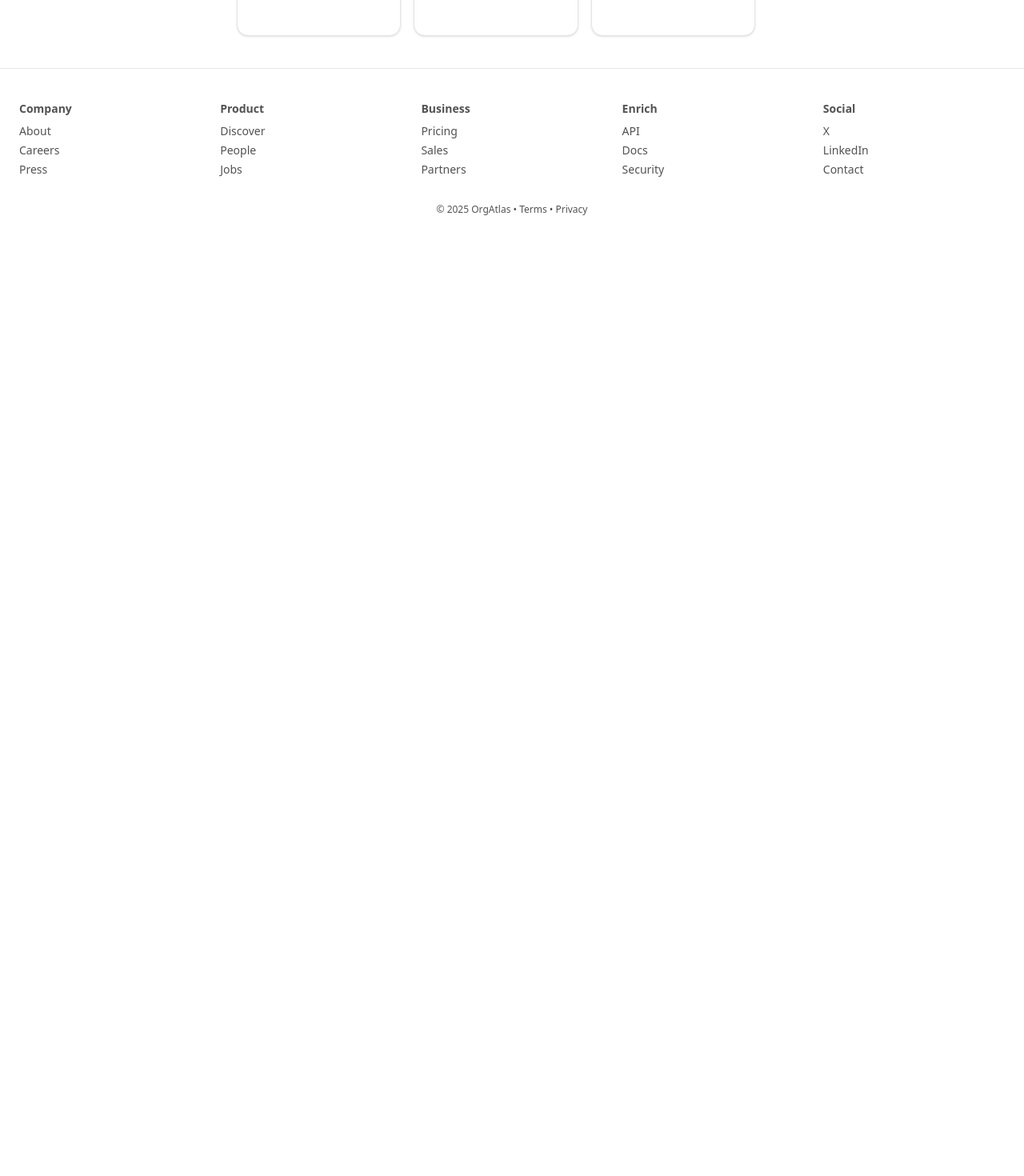
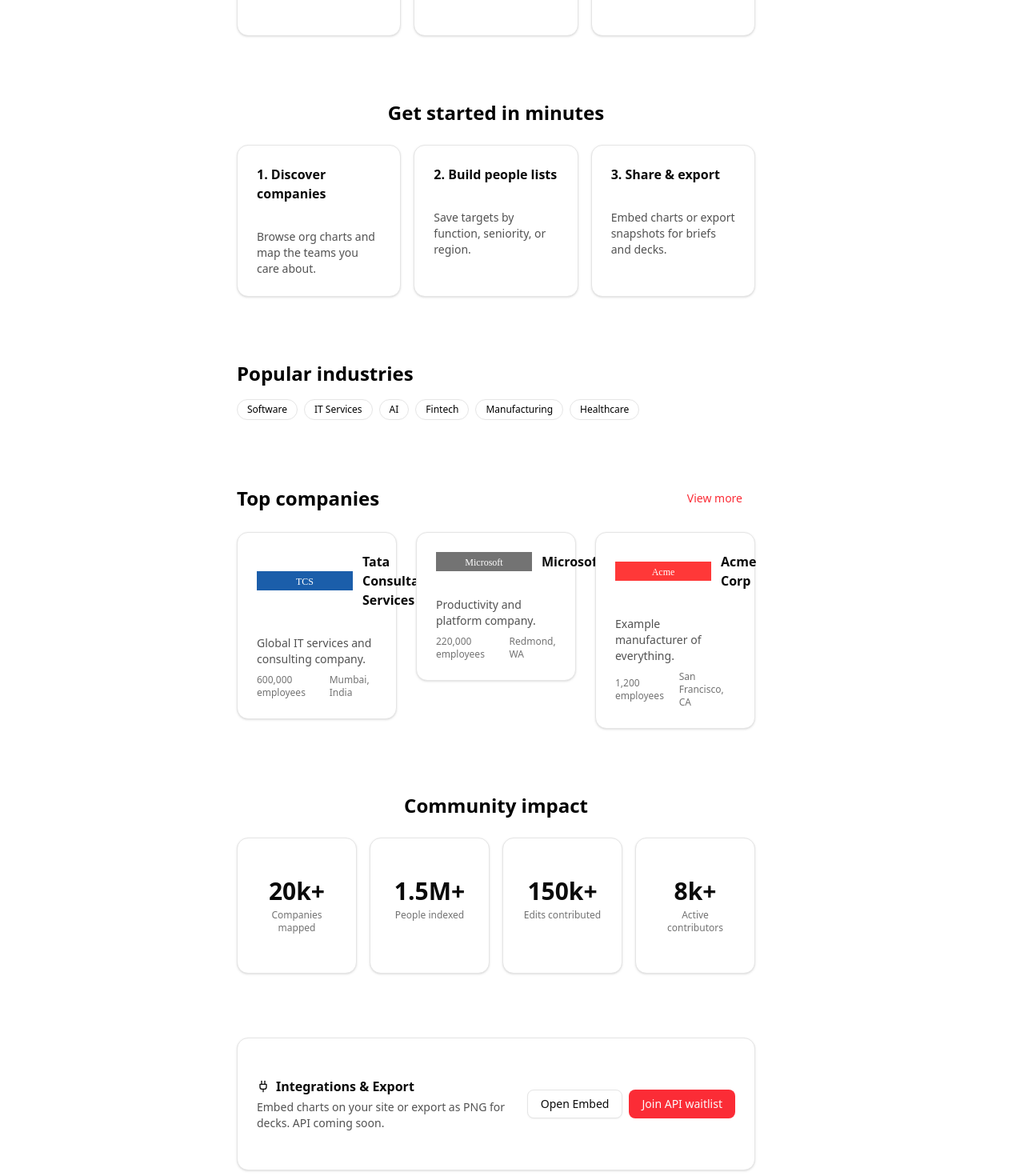
Before and after one commit to sarthak-pattanaik/orgatlas, a Next.js app in the folder orgatlas/: page / in a window 1280 px wide. Shown: the part 2020-3490 px from the top of the page at 80% size. Before the commit the page ends 2330 px from the top, so only its background shows below. Built offline with nearby package versions, Linux system fonts and the light colour scheme.

Commit message:
Add sections for getting started, industries, and community stats
Co-authored-by: sarthakpatnaik5 <sarthakpatnaik5@gmail.com>

```diff
--- a/orgatlas/src/app/page.tsx
+++ b/orgatlas/src/app/page.tsx
@@ -5,7 +5,7 @@ import { Button } from "@/components/ui/button";
 import { Input } from "@/components/ui/input";
 import { Card, CardContent, CardHeader, CardTitle } from "@/components/ui/card";
 import { companies } from "@/data/companies";
-import { BarChart, Building2, Share2, Users, Target, Sparkles } from "lucide-react";
+import { BarChart, Building2, Share2, Users, Target, Sparkles, Plug } from "lucide-react";
 import { StatCard } from "@/components/common/StatCard";
 import * as React from "react";
 
@@ -182,6 +182,108 @@ export default function Home() {
               ))}
             </div>
           </div>
+
+          {/* Get started */}
+          <div className="mt-20">
+            <h2 className="text-2xl font-bold text-center">Get started in minutes</h2>
+            <div className="mt-6 grid grid-cols-1 md:grid-cols-3 gap-4">
+              <Card>
+                <CardHeader>
+                  <CardTitle className="text-base">1. Discover companies</CardTitle>
+                </CardHeader>
+                <CardContent className="text-sm text-neutral-600 dark:text-neutral-300">Browse org charts and map the teams you care about.</CardContent>
+              </Card>
+              <Card>
+                <CardHeader>
+                  <CardTitle className="text-base">2. Build people lists</CardTitle>
+                </CardHeader>
+                <CardContent className="text-sm text-neutral-600 dark:text-neutral-300">Save targets by function, seniority, or region.</CardContent>
+              </Card>
+              <Card>
+                <CardHeader>
+                  <CardTitle className="text-base">3. Share & export</CardTitle>
+                </CardHeader>
+                <CardContent className="text-sm text-neutral-600 dark:text-neutral-300">Embed charts or export snapshots for briefs and decks.</CardContent>
+              </Card>
+            </div>
+          </div>
+
+          {/* Popular industries */}
+          <div className="mt-20">
+            <h2 className="text-2xl font-bold">Popular industries</h2>
+            <div className="mt-4 flex flex-wrap gap-2">
+              {[
+                { label: "Software" },
+                { label: "IT Services" },
+                { label: "AI" },
+                { label: "Fintech" },
+                { label: "Manufacturing" },
+                { label: "Healthcare" },
+              ].map((f) => (
+                <Link key={f.label} href={`/discover?industry=${encodeURIComponent(f.label)}`} className="inline-flex items-center rounded-full border px-3 py-1 text-xs hover:bg-neutral-50 dark:hover:bg-neutral-900">
+                  {f.label}
+                </Link>
+              ))}
+            </div>
+          </div>
+
+          {/* Top companies */}
+          <div className="mt-20">
+            <div className="flex items-center justify-between">
+              <h2 className="text-2xl font-bold">Top companies</h2>
+              <Button asChild variant="link" className="text-red-500">
+                <Link href="/discover">View more</Link>
+              </Button>
+            </div>
+            <div className="mt-6 grid grid-cols-1 md:grid-cols-3 gap-6">
+              {companies.map((c) => (
+                <Link key={c.id} href={`/org/${c.slug}`}>
+                  <Card className="hover:shadow-sm transition-shadow">
+                    <CardHeader>
+                      <CardTitle className="flex items-center gap-3 text-base">
+                        <img src={c.logo_url ?? `/${c.slug}.svg`} alt={c.name} className="h-6" />
+                        {c.name}
+                      </CardTitle>
+                    </CardHeader>
+                    <CardContent>
+                      <div className="text-sm text-neutral-600 dark:text-neutral-300 line-clamp-3">{c.description}</div>
+                      <div className="mt-2 text-xs text-neutral-500 flex items-center gap-3">
+                        <span>{c.employee_count?.toLocaleString()} employees</span>
+                        <span>{c.hq_location}</span>
+                      </div>
+                    </CardContent>
+                  </Card>
+                </Link>
+              ))}
+            </div>
+          </div>
+
+          {/* Community stats */}
+          <div className="mt-20">
+            <h2 className="text-2xl font-bold text-center">Community impact</h2>
+            <div className="mt-6 grid grid-cols-2 md:grid-cols-4 gap-4">
+              <Card><CardContent className="p-6 text-center"><div className="text-3xl font-extrabold">20k+</div><div className="text-xs text-neutral-500 mt-1">Companies mapped</div></CardContent></Card>
+              <Card><CardContent className="p-6 text-center"><div className="text-3xl font-extrabold">1.5M+</div><div className="text-xs text-neutral-500 mt-1">People indexed</div></CardContent></Card>
+              <Card><CardContent className="p-6 text-center"><div className="text-3xl font-extrabold">150k+</div><div className="text-xs text-neutral-500 mt-1">Edits contributed</div></CardContent></Card>
+              <Card><CardContent className="p-6 text-center"><div className="text-3xl font-extrabold">8k+</div><div className="text-xs text-neutral-500 mt-1">Active contributors</div></CardContent></Card>
+            </div>
+          </div>
+
+          {/* Integrations CTA */}
+          <div className="mt-20">
+            <Card>
+              <CardContent className="p-6 flex flex-col md:flex-row items-start md:items-center md:justify-between gap-4">
+                <div>
+                  <div className="flex items-center gap-2 font-semibold"><Plug className="h-4 w-4" /> Integrations & Export</div>
+                  <div className="text-sm text-neutral-600 dark:text-neutral-300 mt-1">Embed charts on your site or export as PNG for decks. API coming soon.</div>
+                </div>
+                <div className="flex items-center gap-2">
+                  <Button asChild variant="outline"><Link href="/embed">Open Embed</Link></Button>
+                  <Button asChild className="bg-red-500 hover:bg-red-600"><Link href="/api">Join API waitlist</Link></Button>
+                </div>
+              </CardContent>
+            </Card>
+          </div>
         </section>
 
         {/* Right rail */}
```
